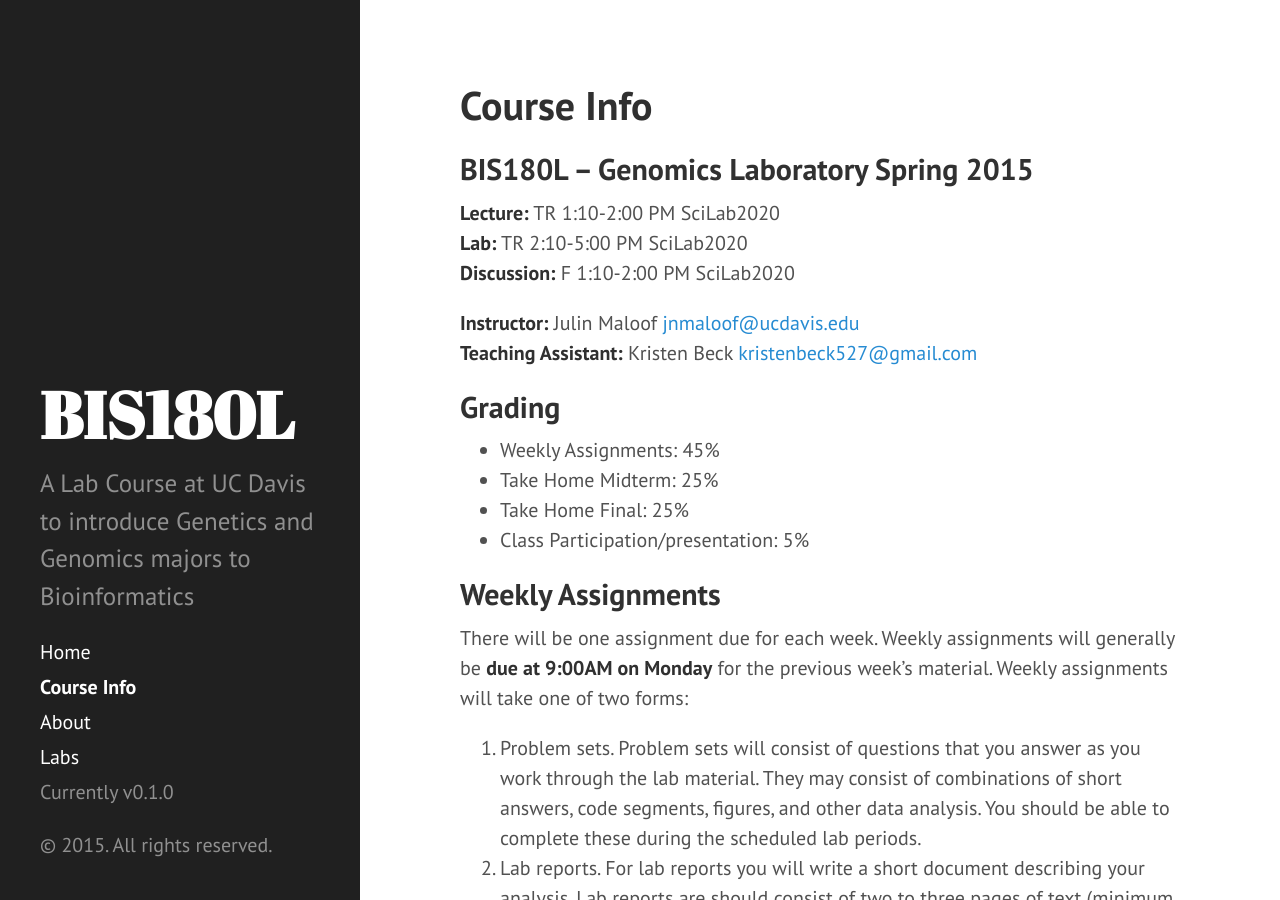
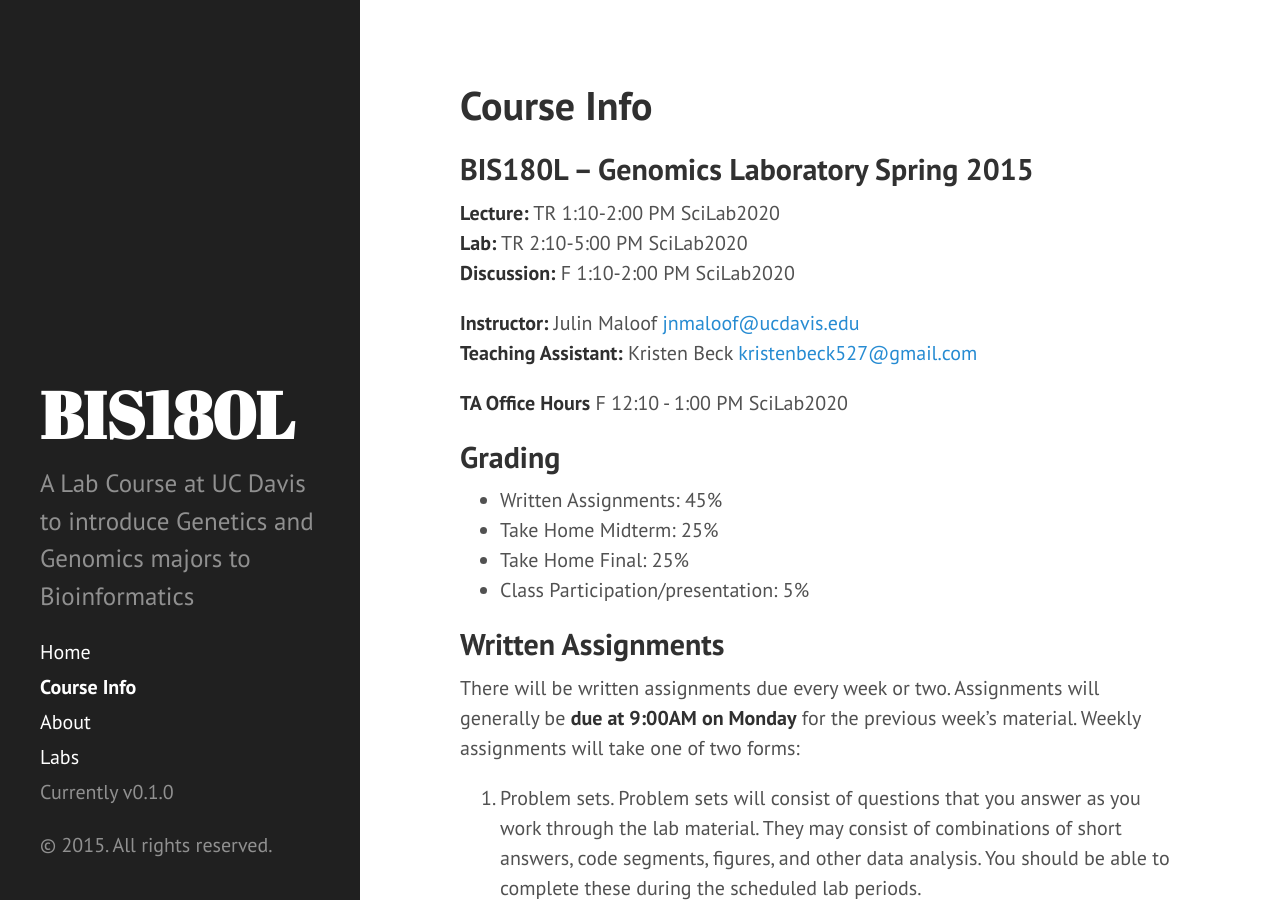
Before and after one commit to rjcmarkelz/BIS180L_web, a Jekyll site: the page built from Course-Info.md, in a window 1280 px wide and 900 px high. Built offline with Jekyll 4.4.1, drawn with Linux system fonts in a browser that asks for light colours; Markdown is read by kramdown in place of the engine named in the settings.

Commit message:
Updated course-info

```diff
--- a/Course-Info.md
+++ b/Course-Info.md
@@ -13,15 +13,17 @@ __Discussion:__  F  1:10-2:00 PM  SciLab2020
 __Instructor:__  Julin Maloof <jnmaloof@ucdavis.edu>
 __Teaching Assistant:__ Kristen Beck <kristenbeck527@gmail.com>
 
+__TA Office Hours__ F 12:10 - 1:00 PM SciLab2020
+
 ## Grading
 
-* Weekly Assignments: 45%
+* Written Assignments: 45%
 * Take Home Midterm: 25%
 * Take Home Final: 25%
 * Class Participation/presentation: 5%
 
-## Weekly Assignments
-There will be one assignment due for each week. Weekly assignments will generally be __due at 9:00AM on Monday__ for the previous week’s material. Weekly assignments will take one of two forms:
+## Written Assignments
+There will be written assignments due every week or two. Assignments will generally be __due at 9:00AM on Monday__ for the previous week’s material. Weekly assignments will take one of two forms:
 
 1. Problem sets. Problem sets will consist of questions that you answer as you work through the lab material. They may consist of combinations of short answers, code segments, figures, and other data analysis. You should be able to complete these during the scheduled lab periods.
 2. Lab reports. For lab reports you will write a short document describing your analysis. Lab reports are should consist of two to three pages of text (minimum font size: 12 points, minimum page margins 1”) and have up to four figures or tables (which do not count towards the page limit). Please see separate document on SmartSite for more information
```
